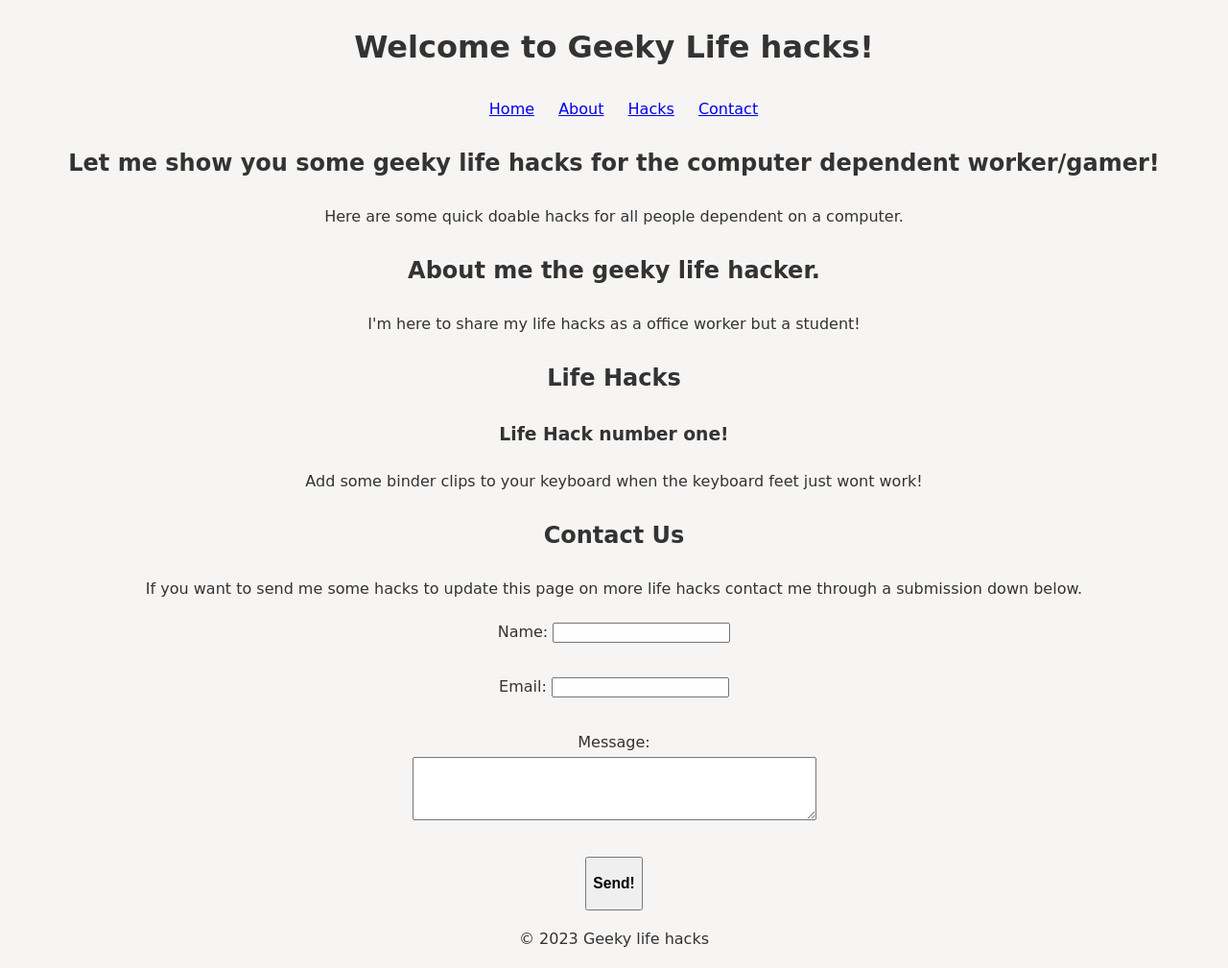
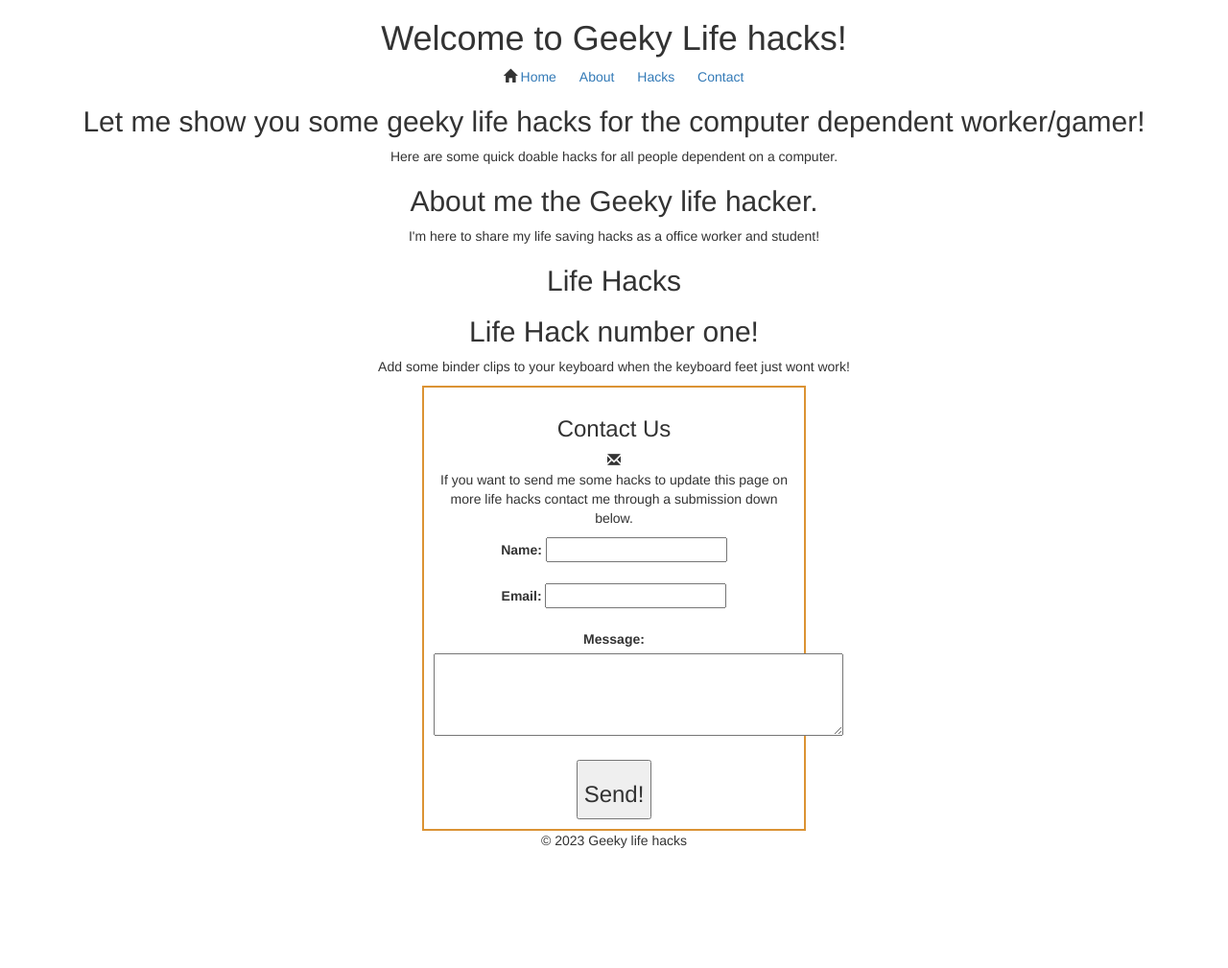
Before and after one commit to IdaMcd92/HowtoTrust, a plain HTML site: page index.html in a window 1280 px wide. Shown: the whole page at 96% size. After the commit the page ends 896 px from the top, so only its background shows below. Drawn offline with nearby package versions, Linux system fonts and the light colour scheme.

Commit message:
Added icons to home and email submit

```diff
--- a/assets/css/style.css
+++ b/assets/css/style.css
@@ -3,10 +3,17 @@ body {
     text-align: center;
     font-family: cursive;
         color: #333;
-        line-height: 1.8;}
+        line-height: 1.8;
+    }
     nav ul li {
         display: inline;
         margin-right: 20px;
         text-align: center;
 
     }
+    .form-container {
+        border: 2px solid #db9334;
+        padding: 10px;
+        max-width: 400px;
+        margin: 0 auto;
+    }
--- a/index.html
+++ b/index.html
@@ -4,14 +4,19 @@
     <meta charset="UTF-8">
     <meta name="viewport" content="width=device-width, initial-scale=1.0">
     <link rel="stylesheet" type="text/css" href="assets/css/style.css" />
+    <link rel="stylesheet" href="https://maxcdn.bootstrapcdn.com/bootstrap/3.3.7/css/bootstrap.min.css">
+    <meta name="viewport" content="width=device-width, initial-scale=1">
     <title>Document</title>
+
 </head>
 <body>
+
     <header>
         <h1>Welcome to Geeky Life hacks! </h1>
         <nav>
             <ul>
-                <li><a href="#home">Home</a></li>
+                <span class="glyphicon glyphicon-home"></span>
+                <li><a href="#about">Home</a></li>
                 <li><a href="#about">About</a></li>
                 <li><a href="#hacks">Hacks</a></li>
                 <li><a href="#contact">Contact</a></li>
@@ -25,14 +30,14 @@
     </section>
 
     <section id="about">
-        <h2>About me the geeky life hacker.</h2>
-        <p>I'm here to share my life hacks as a office worker but a student!</p>
+        <h2>About me the Geeky life hacker.</h2>
+        <p>I'm here to share my life saving hacks as a office worker and student!</p>
     </section>
 
     <section id="hacks">
         <h2>Life Hacks</h2>
         <article>
-            <h3>Life Hack number one!</h3>
+            <h2>Life Hack number one!</h2>
             <p>
                 Add some binder clips to your keyboard when the keyboard feet just wont work!
 
@@ -40,9 +45,14 @@
         </article>
 
     </section>
-
+    <title>Email Submission Form with Colored Border</title>
+    <link rel="stylesheet" type="text/css" href="styles.css">
+</head>
+<body>
+    <div class="form-container">
+        <form action="process_form.php" method="post">
             <section id="contact">
-        <h2>Contact Us</h2>
+                <h3>Contact Us</h3><i class="glyphicon glyphicon-envelope"></i>
                 <p>If you want to send me some hacks to update this page on more life hacks contact me through a submission down below. </p>
 
                 <form action="process_form.php" method="post">
@@ -58,6 +68,7 @@
                           </a>
                         </button>
         </form>
+    </div>
     </section>
 
     <footer>
```
Lines whose indentation alone changed are shown as unchanged.
